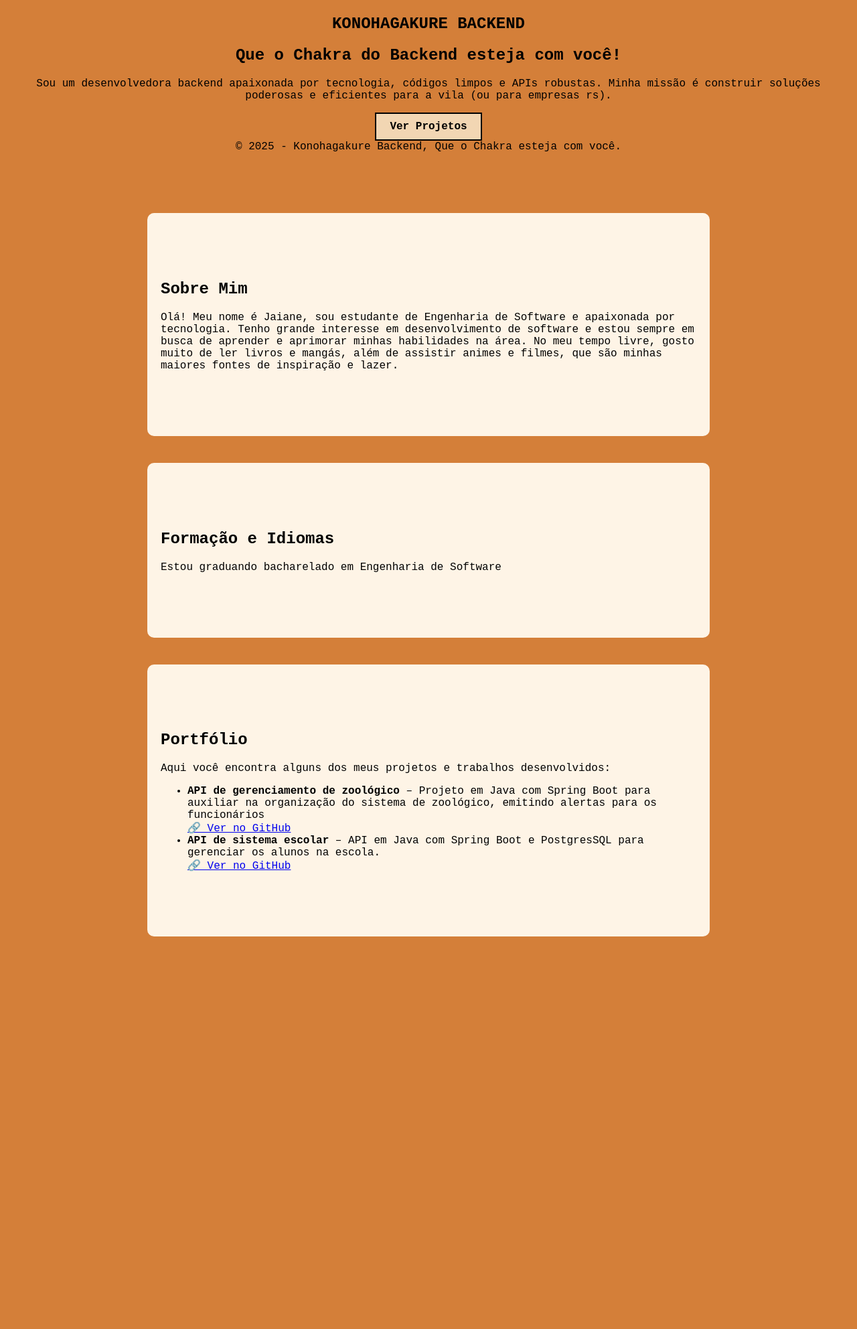
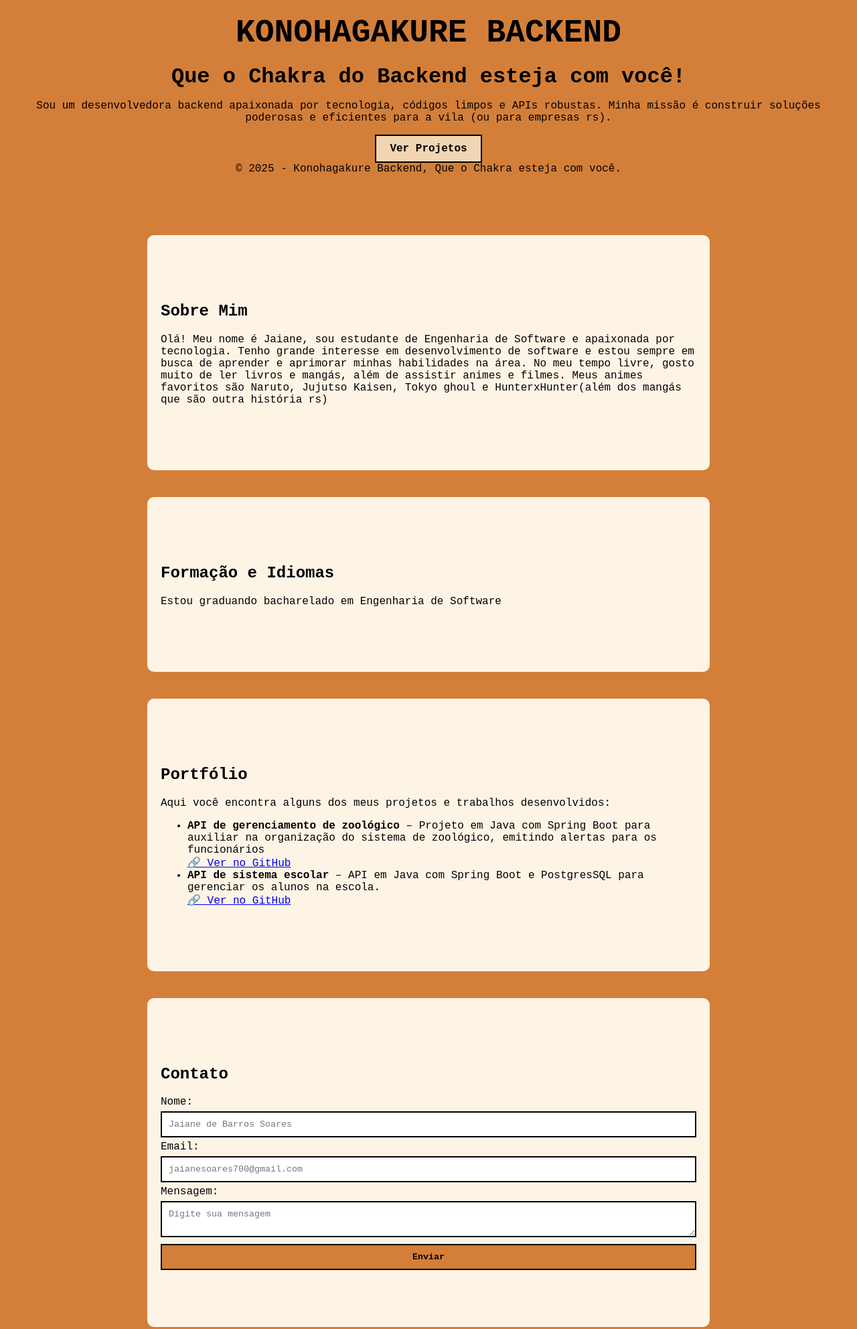
Before and after one commit to JaiDev-bot/Portif-lio, a plain HTML site: page index.html in a window 1280 px wide. Shown: the part 444-2428 px from the top of the page at 67% size. Before the commit the page ends 1882 px from the top, so only its background shows below. Drawn offline with Linux system fonts and the light colour scheme.

Commit message:
feat: modificações css e html

```diff
--- a/index.html
+++ b/index.html
@@ -20,7 +20,7 @@
 
     <section id="inicio" class="inicio">
        <img src="naruto.png" alt="Símbolo de Konoha" class="logo">
-             alt="Símbolo de Konoha" class="logo">
+
 
         <h1>KONOHAGAKURE BACKEND</h1>
         <h2>Que o Chakra do Backend esteja com você!</h2>
@@ -35,7 +35,7 @@
         <h2>Sobre Mim</h2>
         <p> Olá! Meu nome é Jaiane, sou estudante de Engenharia de Software e apaixonada por tecnologia.
             Tenho grande interesse em desenvolvimento de software e estou sempre em busca de aprender e aprimorar minhas habilidades na área.
-            No meu tempo livre, gosto muito de ler livros e mangás, além de assistir animes e filmes, que são minhas maiores fontes de inspiração e lazer.
+            No meu tempo livre, gosto muito de ler livros e mangás, além de assistir animes e filmes. Meus animes favoritos são Naruto, Jujutso Kaisen, Tokyo ghoul e HunterxHunter(além dos mangás que são outra história rs)
         </p>
     </section>
 
@@ -58,3 +58,22 @@
         </li>
             </ul>
 </section>
+
+
+<section id="contato" class="conteudo">
+        <h2>Contato</h2>
+        <form>
+            <label>Nome:</label>
+            <input type="text" placeholder="Jaiane de Barros Soares" required>
+
+            <label>Email:</label>
+            <input type="email" placeholder="jaianesoares700@gmail.com" required>
+
+            <label>Mensagem:</label>
+            <textarea placeholder="Digite sua mensagem" required></textarea>
+
+            <button type="submit">Enviar</button>
+        </form>
+    </section>
+</body>
+</html>
--- a/style.css
+++ b/style.css
@@ -1,3 +1,14 @@
+
+
+
+
+html {
+  scroll-behavior: smooth;
+}
+
+
+
+
 body {
     margin: 0;
     font-family: 'Courier New', monospace;
@@ -31,6 +42,16 @@ nav a:hover {
 .inicio {
     text-align: center;
     padding: 100px 20px 50px;
+}
+
+.inicio h1 {
+    font-size: 3rem;
+    margin: 20px 0;
+}
+
+.inicio h2 {
+    font-size: 2rem;
+    margin: 15px 0;
 }
 
 .logo {
```
